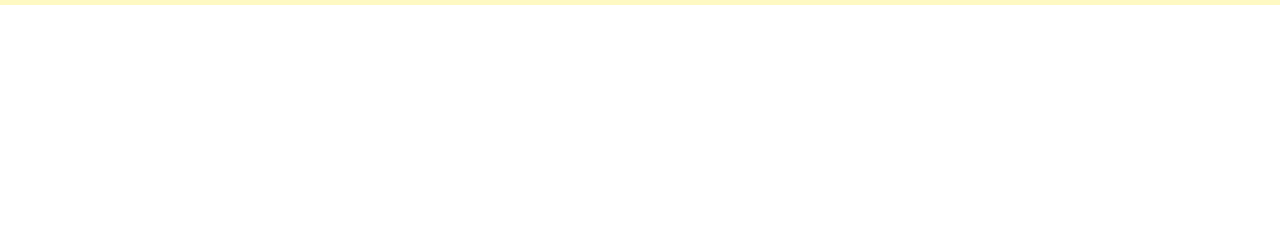
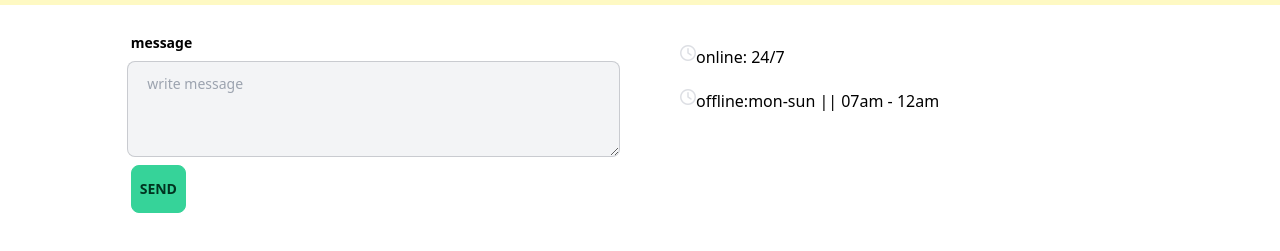
Before and after one commit to mdkawsar-alam/OrganicBD, a website: page src/contract.html in a window 1280 px wide. Shown: the part 59-310 px from the top of the page. Drawn offline with nearby package versions, Linux system fonts and the light colour scheme.

```diff
--- a/src/contract.html
+++ b/src/contract.html
@@ -41,6 +41,29 @@
 
 
        </header>
+       <main class=" flex flex-col justify-center items-center">
+        <div class="container  bg-white  flex justify-center w-5/6">
+          <div class="form-control  flex-1 p-5">
+            <label class="label">
+              <span class="label-text font-semibold text-black ">message</span>
+
+            </label>
+            <textarea class="textarea textarea-bordered h-24 bg-gray-100" placeholder=" write message"></textarea>
+            <label class="label">
+              <button class="btn btn-success p-2" type="submit"> send</button>
+
+            </label>
+          </div>
+          <div class="artboard artboard-horizontal phone-1 flex-1 p-5 " >
+            <ul class=" text-left text-black">
+                <li class="flex m-5 "><i class="fa-regular fa-clock" style="color: #dddfe4;"></i><p> online: 24/7</p></li>
+                <li class="flex m-5"><i class="fa-regular fa-clock" style="color: #dddfe4;"></i><p>offline:mon-sun || 07am - 12am</p></li>
+                <li></li>
+                <li></li>
+            </ul>
+          </div>
+        </div>
+       </main>
     <script src="script.js"></script>
 </body>
 </html>
```
Also changed, not shown: README.md.
